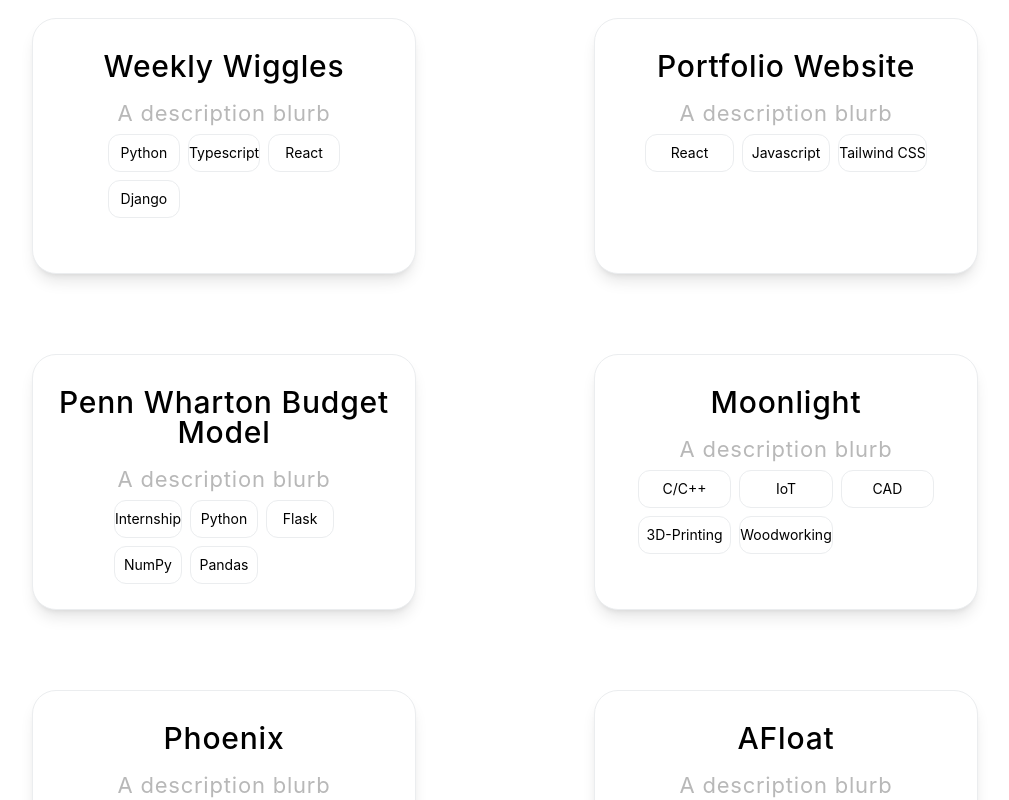
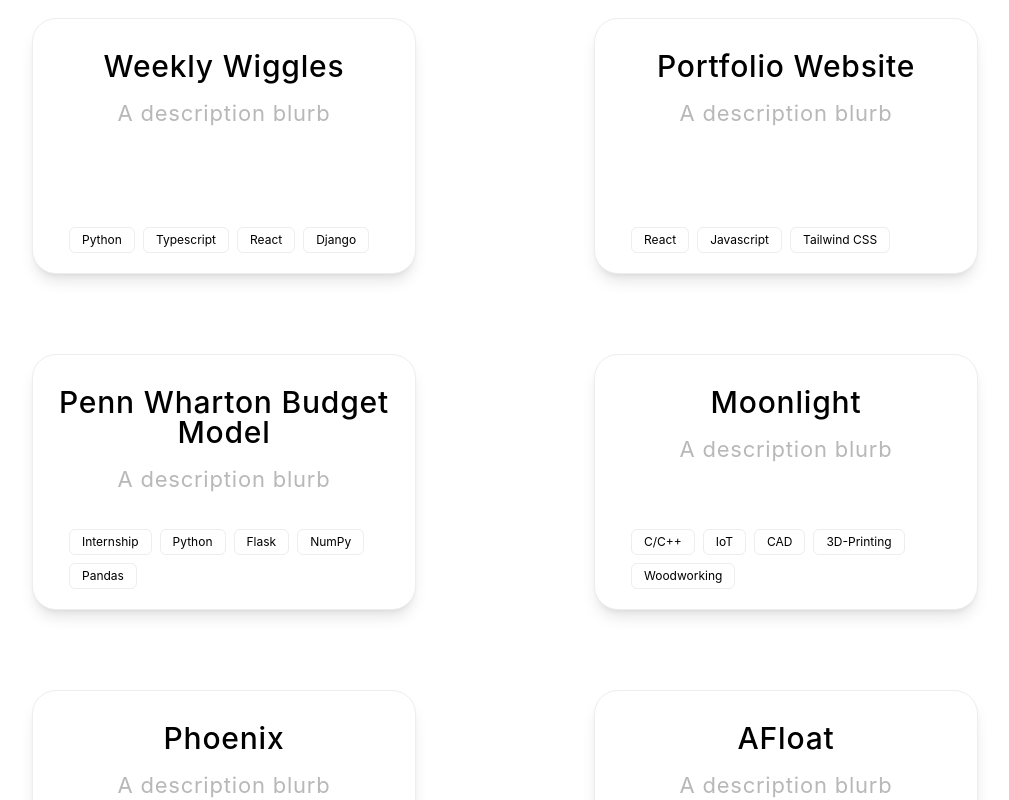
Before and after one commit to JaclynChen/Portfolio, a React (Create React App) app in the folder portfolio/: page / in a window 1280 px wide. Shown: the part 6640-7440 px from the top of the page, without its empty margins (167-1176 px from the left). Built offline with nearby package versions, Linux system fonts and the light colour scheme.

Commit message:
fixed tag positioning, bottom and wrap around

```diff
--- a/portfolio/src/index.css
+++ b/portfolio/src/index.css
@@ -90,17 +90,21 @@
    cursor-pointer shadow-lg
    outline-2
    flex-1
+   relative
 
 }
 
 .badge{
   @apply bg-white
   border border-gray-200
-  rounded-xl
-  py-2
+  rounded-md
+  py-1
   m-1
-  text-sm
+  text-xs
   text-center
+  w-fit
+  px-3
+
 
 
 }
--- a/portfolio/src/templates/projectTemplate.js
+++ b/portfolio/src/templates/projectTemplate.js
@@ -1,46 +1,27 @@
 import React from "react";
-import {Button, Card, Nav, Badge} from "react-bootstrap";
+import { Button, Card, Nav, Badge } from "react-bootstrap";
 //import 'bootstrap/dist/css/bootstrap.css';
 
-
-const ProjectCard = ({title, description, link, tags}) =>{
-
+const ProjectCard = ({ title, description, link, tags }) => {
   return (
-
-      <Nav.Link href= {link}>
-
+    <Nav.Link href={link}>
       <div className="projectCard">
-
-
         <h3 className="my-4">{title}</h3>
 
         <p className="m-0">{description}</p>
 
-
-
-      <div className=" mx-4 bottom-1 flex items-end  grid grid-cols-3">
-
+        <div className=" mx-4 absolute bottom-0 flex flex-wrap pb-4">
           {tags.map((tagTitle, index) => {
-
-        return <Badge key={index} className="badge">{tagTitle}</Badge>;
-
+            return (
+              <div key={index} className="badge">
+                {tagTitle}
+              </div>
+            );
           })}
-
         </div>
-
-
       </div>
-
     </Nav.Link>
-
-
-
   );
-
-
-
-
-
-}
+};
 
 export default ProjectCard;
```
Lines whose indentation alone changed are shown as unchanged.
